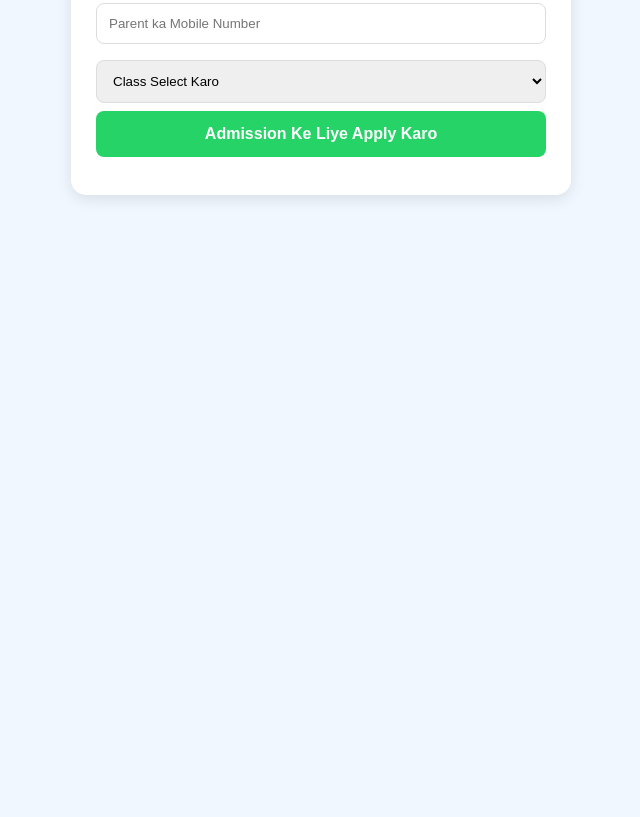
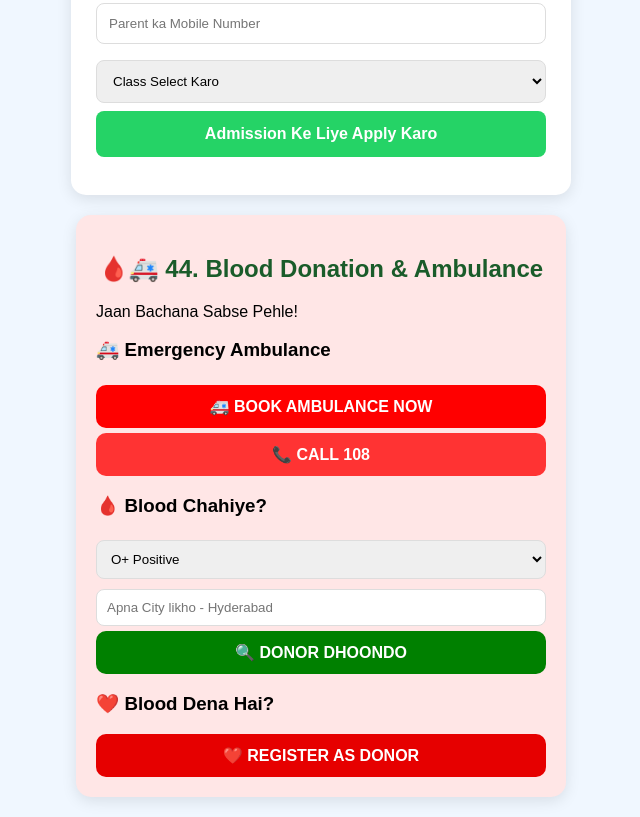
Before and after one commit to ashwinipratapure09-cmd/new-world-students, a plain HTML site: page index.html in a window 1280 px wide. Shown: the part 470-1287 px from the top of the page, without its empty margins (319-959 px from the left). Before the commit the page ends 800 px from the top, so only its background shows below. Drawn offline with Linux system fonts and the light colour scheme.

Commit message:
Added Blood Donation & Ambulance Section
Added 44. Blood Donation feature with Ambulance Booking, Call 108, Donor Search and Register as Donor in same One Smart Life website.

```diff
--- a/index.html
+++ b/index.html
@@ -86,4 +86,36 @@ ur:{s:"🛡️ SOS - Khawateen Hifazat",u:"Emergency Help ke liye Dabain",a:"SOS
 function setLang(l){lang=l;document.getElementById('sosText').innerText=T[l].s;document.getElementById('sosSub').innerText=T[l].u;}
 function sos(){alert(T[lang].a);}
 </script>
+<!-- BLOOD DONATION SECTION -->
+<div class="box" style="background:#ffe6e6; padding:20px; border-radius:15px; margin-top:20px;">
+<h2>🩸🚑 44. Blood Donation & Ambulance</h2>
+<p>Jaan Bachana Sabse Pehle!</p>
+
+<h3>🚑 Emergency Ambulance</h3>
+<button onclick="alert('Ambulance Book Ho Gayi!')" style="background:red; color:white; padding:12px; border:none; border-radius:10px; width:100%; margin:5px 0;">🚑 BOOK AMBULANCE NOW</button>
+<button onclick="alert('108 ko Call lag rahi hai...')" style="background:#ff3333; color:white; padding:12px; border:none; border-radius:10px; width:100%;">📞 CALL 108</button>
+
+<h3>🩸 Blood Chahiye?</h3>
+<select id="blood" style="width:100%; padding:10px; margin:5px 0;">
+<option>O+ Positive</option>
+<option>O- Negative</option>
+<option>A+ Positive</option>
+<option>B+ Positive</option>
+<option>AB+ Positive</option>
+</select>
+<input type="text" id="city" placeholder="Apna City likho - Hyderabad" style="width:100%; padding:10px; margin:5px 0;">
+<button onclick="findDonor()" style="background:green; color:white; padding:12px; border:none; border-radius:10px; width:100%;">🔍 DONOR DHOONDO</button>
+<p id="result"></p>
+
+<h3>❤️ Blood Dena Hai?</h3>
+<button onclick="alert('Thank You! Donor List me Add ho gaye!')" style="background:#e60000; color:white; padding:12px; border:none; border-radius:10px; width:100%;">❤️ REGISTER AS DONOR</button>
+</div>
+
+<script>
+function findDonor(){
+let b=document.getElementById('blood').value;
+let c=document.getElementById('city').value;
+document.getElementById('result').innerHTML="✅ "+b+" Blood ke 3 Donor "+c+" me mil gaye!";
+}
+</script>
 </body></html>
```
